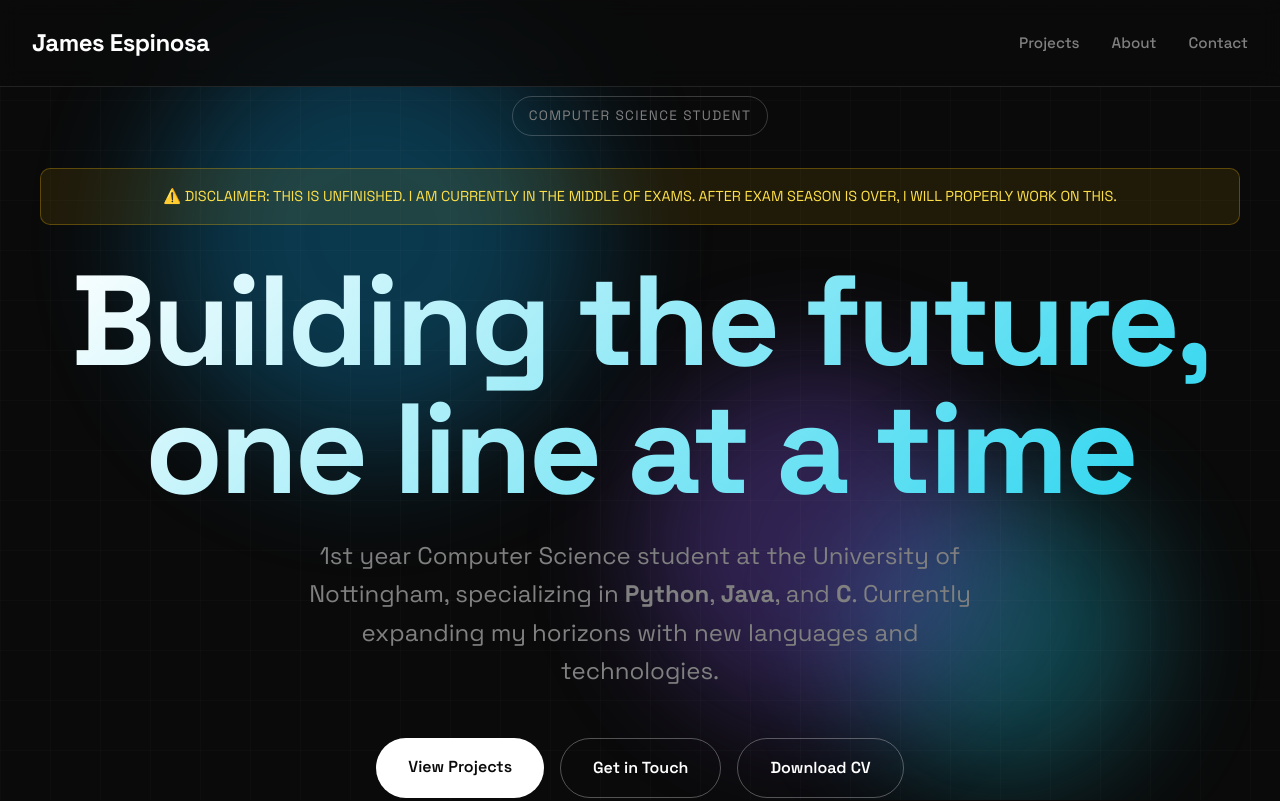
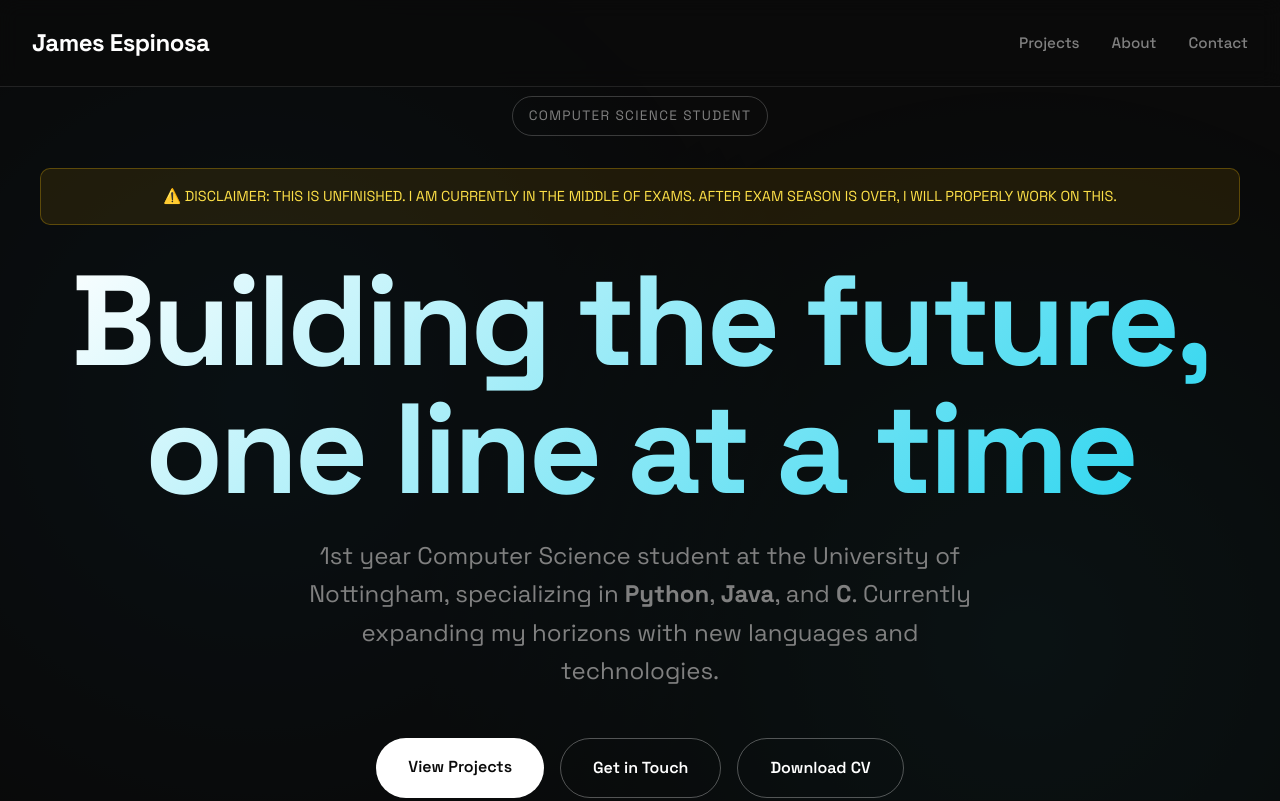
Before and after one commit to jickzx/jickzx.github.io, a plain HTML site: page index.html in a window 1280 px wide. Shown: the top 801 px of the page. Drawn offline with Linux system fonts and the light colour scheme.

Commit message:
version 0

```diff
--- a/index.html
+++ b/index.html
@@ -9,13 +9,7 @@
   <link rel="stylesheet" href="styles.css" />
 </head>
 <body>
-  <!-- Animated Background -->
-  <div class="animated-bg">
-    <div class="floating-shape shape-1"></div>
-    <div class="floating-shape shape-2"></div>
-    <div class="floating-shape shape-3"></div>
-  </div>
-  <div class="grid-overlay"></div>
+  <div class="gradient-bg"></div>
 
   <header>
     <div class="logo">James Espinosa</div>
--- a/script.js
+++ b/script.js
@@ -1,7 +1,7 @@
-// ===== Set Current Year =====
+// Set current year in footer
 document.getElementById('year').textContent = new Date().getFullYear();
 
-// ===== Smooth Scroll for Internal Links =====
+// Smooth scroll for internal links
 document.querySelectorAll('a[href^="#"]').forEach(anchor => {
   anchor.addEventListener('click', function (e) {
     e.preventDefault();
@@ -12,7 +12,7 @@ document.querySelectorAll('a[href^="#"]').forEach(anchor => {
   });
 });
 
-// ===== Fade In Animation on Scroll =====
+// Fade in animation on scroll
 const observerOptions = {
   threshold: 0.1,
   rootMargin: '0px 0px -50px 0px'
--- a/styles.css
+++ b/styles.css
@@ -1,6 +1,5 @@
 @import url('https://fonts.googleapis.com/css2?family=Space+Grotesk:wght@400;500;600;700&display=swap');
 
-/* ===== CSS Variables ===== */
 :root {
   --black: #0a0a0a;
   --white: #ffffff;
@@ -10,7 +9,6 @@
   --accent-2: #22d3ee;
 }
 
-/* ===== Reset & Base Styles ===== */
 * {
   box-sizing: border-box;
   margin: 0;
@@ -29,80 +27,7 @@ body {
   overflow-x: hidden;
 }
 
-/* ===== Animated Background ===== */
-.animated-bg {
-  position: fixed;
-  width: 100%;
-  height: 100%;
-  top: 0;
-  left: 0;
-  z-index: -1;
-  overflow: hidden;
-}
-
-.floating-shape {
-  position: absolute;
-  border-radius: 50%;
-  filter: blur(60px);
-  opacity: 0.3;
-  animation: float 20s infinite ease-in-out;
-}
-
-.shape-1 {
-  width: 400px;
-  height: 400px;
-  background: var(--accent);
-  top: 10%;
-  left: 10%;
-  animation-delay: 0s;
-}
-
-.shape-2 {
-  width: 300px;
-  height: 300px;
-  background: var(--accent-2);
-  top: 60%;
-  right: 10%;
-  animation-delay: 5s;
-}
-
-.shape-3 {
-  width: 350px;
-  height: 350px;
-  background: #8b5cf6;
-  bottom: 10%;
-  left: 50%;
-  animation-delay: 10s;
-}
-
-@keyframes float {
-  0%, 100% {
-    transform: translate(0, 0) scale(1);
-  }
-  33% {
-    transform: translate(50px, -50px) scale(1.1);
-  }
-  66% {
-    transform: translate(-50px, 50px) scale(0.9);
-  }
-}
-
-/* ===== Grid Pattern Overlay ===== */
-.grid-overlay {
-  position: fixed;
-  width: 100%;
-  height: 100%;
-  top: 0;
-  left: 0;
-  z-index: 0;
-  background-image:
-    linear-gradient(rgba(255,255,255,0.02) 1px, transparent 1px),
-    linear-gradient(90deg, rgba(255,255,255,0.02) 1px, transparent 1px);
-  background-size: 50px 50px;
-  pointer-events: none;
-}
-
-/* ===== Header ===== */
+/* Header */
 header {
   position: fixed;
   top: 0;
@@ -142,7 +67,7 @@ nav a:hover {
   color: var(--white);
 }
 
-/* ===== Hero Section ===== */
+/* Hero Section */
 .hero {
   min-height: 100vh;
   display: flex;
@@ -150,14 +75,13 @@ nav a:hover {
   justify-content: center;
   padding: 6rem 2rem 4rem;
   position: relative;
+  overflow: hidden;
 }
 
 .hero-content {
   max-width: 1200px;
   width: 100%;
   text-align: center;
-  position: relative;
-  z-index: 1;
 }
 
 .hero-label {
@@ -233,6 +157,7 @@ nav a:hover {
   transform: translateY(-2px);
 }
 
+/* Tech Stack */
 .tech-stack {
   display: flex;
   gap: 1rem;
@@ -250,23 +175,11 @@ nav a:hover {
   color: var(--gray);
 }
 
-.disclaimer {
-  background: rgba(234, 179, 8, 0.1);
-  border: 1px solid rgba(234, 179, 8, 0.3);
-  border-radius: 10px;
-  padding: 1rem 1.5rem;
-  margin-bottom: 2rem;
-  color: #fde047;
-  font-size: 0.9rem;
-}
-
-/* ===== Section Styles ===== */
+/* Section */
 section {
   padding: 6rem 2rem;
   max-width: 1400px;
   margin: 0 auto;
-  position: relative;
-  z-index: 1;
 }
 
 .section-header {
@@ -288,7 +201,7 @@ section {
   letter-spacing: -0.02em;
 }
 
-/* ===== Projects Grid ===== */
+/* Projects Grid */
 .projects-grid {
   display: grid;
   grid-template-columns: repeat(auto-fit, minmax(350px, 1fr));
@@ -359,7 +272,7 @@ section {
   color: var(--gray);
 }
 
-/* ===== About Section ===== */
+/* About Section */
 .about-content {
   max-width: 900px;
   margin: 0 auto;
@@ -376,13 +289,11 @@ section {
   line-height: 1.8;
 }
 
-/* ===== Footer ===== */
+/* Footer */
 footer {
   border-top: 1px solid rgba(255, 255, 255, 0.1);
   padding: 3rem 2rem;
   text-align: center;
-  position: relative;
-  z-index: 1;
 }
 
 .footer-links {
@@ -409,23 +320,18 @@ footer {
   font-size: 0.9rem;
 }
 
-/* ===== Animations ===== */
-@keyframes fadeInUp {
-  from {
-    opacity: 0;
-    transform: translateY(30px);
-  }
-  to {
-    opacity: 1;
-    transform: translateY(0);
-  }
+/* Disclaimer */
+.disclaimer {
+  background: rgba(234, 179, 8, 0.1);
+  border: 1px solid rgba(234, 179, 8, 0.3);
+  border-radius: 10px;
+  padding: 1rem 1.5rem;
+  margin-bottom: 2rem;
+  color: #fde047;
+  font-size: 0.9rem;
 }
 
-.fade-in-up {
-  animation: fadeInUp 0.6s ease-out forwards;
-}
-
-/* ===== Responsive Design ===== */
+/* Responsive */
 @media (max-width: 768px) {
   header {
     padding: 1rem;
@@ -460,3 +366,32 @@ footer {
     gap: 1rem;
   }
 }
+
+/* Animations */
+@keyframes fadeInUp {
+  from {
+    opacity: 0;
+    transform: translateY(30px);
+  }
+  to {
+    opacity: 1;
+    transform: translateY(0);
+  }
+}
+
+.fade-in-up {
+  animation: fadeInUp 0.6s ease-out forwards;
+}
+
+/* Gradient Background Effect */
+.gradient-bg {
+  position: fixed;
+  width: 100%;
+  height: 100%;
+  top: 0;
+  left: 0;
+  z-index: -1;
+  opacity: 0.3;
+  background: radial-gradient(circle at 20% 50%, rgba(14, 165, 233, 0.15) 0%, transparent 50%),
+              radial-gradient(circle at 80% 80%, rgba(34, 211, 238, 0.15) 0%, transparent 50%);
+}
```
